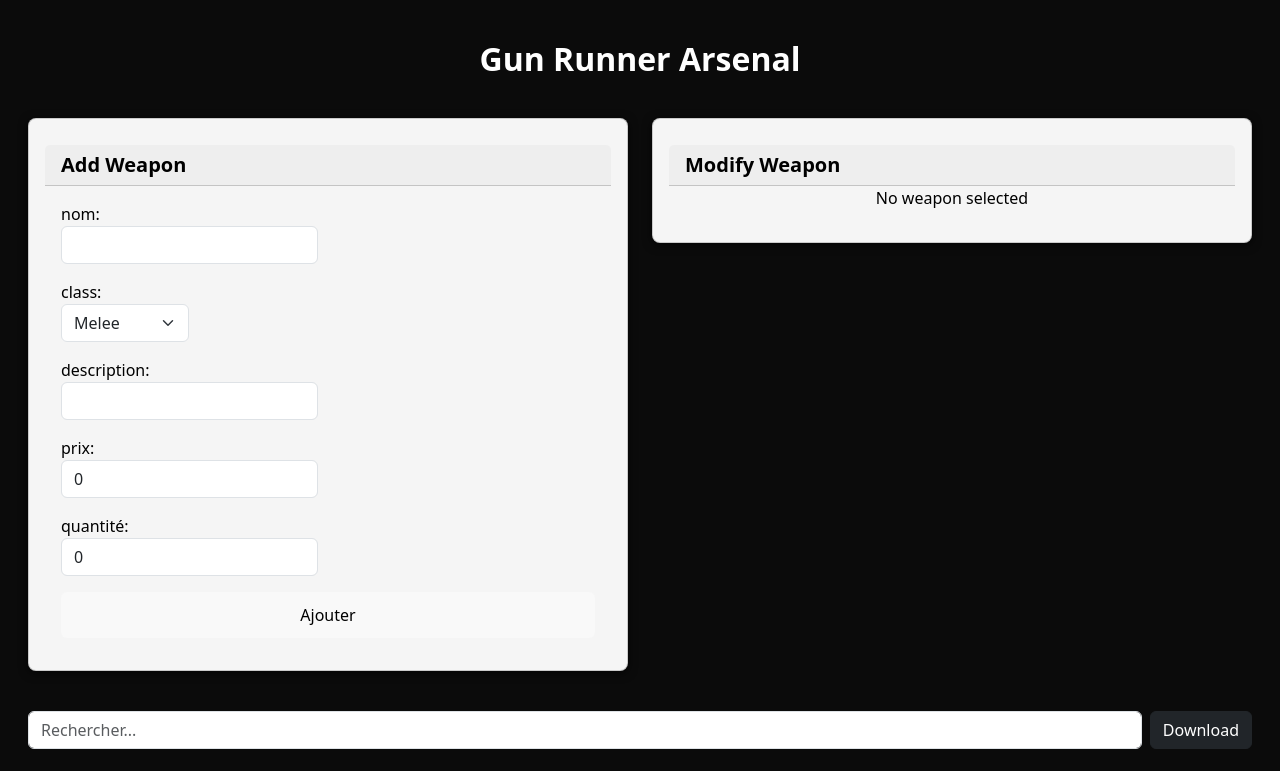
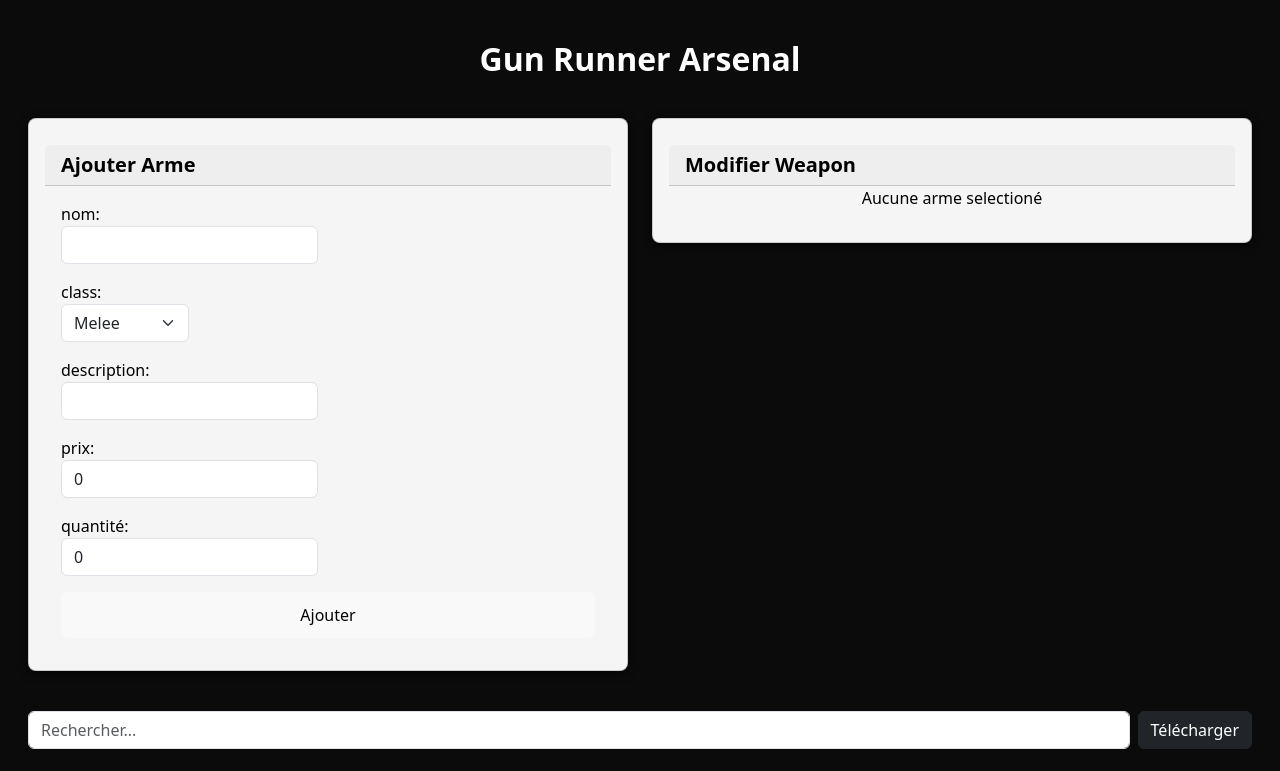
Before and after one commit to Lucassyl/appweb-trpr01, a Vue app: page / in a window 1280 px wide. Shown: the top 771 px of the page. Built offline with nearby package versions, Linux system fonts and the light colour scheme.

Commit message:
Recit 2 + changement text ajouter <=> copier + progression delete

```diff
--- a/src/components/Ajout.vue
+++ b/src/components/Ajout.vue
@@ -3,7 +3,8 @@ import type { Weapon, Classification } from '../scripts/types';
 import { ref } from 'vue';
 
 const text = ref<string>('Ajouter');
-const weapon = defineModel<Weapon>({ required: true });
+const weapon = defineModel<Weapon>('weapon', { required: true });
+const shownText = defineModel<string>('shownText')
 let errorMessage = "";
 
 const emit = defineEmits(['addNewWeapon'])
@@ -24,14 +25,12 @@ const Classification = [
     "Explosives",
     "Melee"
 ]
-
-
 </script>
 
 <template>
     <div class="card h-100 p-3">
         <h5 class="card-header">
-            Add Weapon
+            {{ shownText }} Arme
         </h5>
         <div class="card-body">
             <div class="mb-3">
--- a/src/components/Inventaire.vue
+++ b/src/components/Inventaire.vue
@@ -5,13 +5,23 @@ import Ajout from "./Ajout.vue";
 import Modification from "./Modification.vue";
 import Recherche from "./Recherche.vue";
 import WeaponItem from "./WeaponItem.vue";
+import Popup from "./Popup.vue";
+
+const resetWeaponData = ref<Weapon>({
+    id: 0,
+    name: '',
+    class: 'Melee',
+    description: '',
+    prix: 0,
+    stock: 0,
+})
 
 const weapons = ref<Weapon[]>([
     {
         id: 0,
         name: 'Trongler',
         class: 'Melee',
-        description: 'The Trongler! Fear it!',
+        description: 'The Trongler! Fear it! \n Warning this weapon is none modifiable!',
         prix: 9999,
         stock: 1,
     }
@@ -28,7 +38,7 @@ const shownWeapons = computed(() => {
     )
 });
 
-
+const newWeaponText = ref<string>("Ajouter")
 const newWeaponData = ref<Weapon>({
     id: 0,
     name: '',
@@ -37,6 +47,19 @@ const newWeaponData = ref<Weapon>({
     prix: 0,
     stock: 0,
 });
+
+const addNewWeapon = () => {
+    weapons.value.push({
+        id: Date.now(),
+        name: newWeaponData.value.name,
+        class: newWeaponData.value.class,
+        description: newWeaponData.value.description,
+        prix: newWeaponData.value.prix,
+        stock: newWeaponData.value.stock,
+    });
+    newWeaponData.value = resetWeaponData.value;
+    newWeaponText.value = "Ajouter"
+}
 
 const modifiedWeaponData = ref<Weapon>({
     id: 0,
@@ -47,35 +70,22 @@ const modifiedWeaponData = ref<Weapon>({
     stock: 0,
 })
 
-const addNewWeapon = () => {
-    weapons.value.push({
-    id: Date.now(),
-    name: newWeaponData.value.name,
-    class: newWeaponData.value.class,
-    description: newWeaponData.value.description,
-    prix: newWeaponData.value.prix,
-    stock: newWeaponData.value.stock,
-  });
-  newWeaponData.value.name = "";
-  newWeaponData.value.class = "Melee"
-  newWeaponData.value.description = "";
-  newWeaponData.value.prix = 0;
-  newWeaponData.value.stock = 0;
-}
-
-const modifyWeapon = (weapon: Weapon) => {
-    if(weapon)
+const deleteWeapon = (id: number) => {
+    if(id)
     {
-
+        /*const index = weapons.value.findIndex(modifiedWeapon => modifiedWeapon.id === id);
+        weapons.value.splice(index, 1)*/
     }
 }
 
-const deleteWeapon = (id: number) => {
-    if(id)
-    {
+/*const popupTriggers = ref({
+    buttonTrigger: false
+});
 
-    }
-}
+const TogglePopup = (trigger) => {
+    popupTriggers.value[trigger] = !popupTriggers.value
+    [trigger]
+}*/
 
 const copyWeapon = (weapon: Weapon) => {
     if(weapon)
@@ -84,14 +94,29 @@ const copyWeapon = (weapon: Weapon) => {
         newWeaponData.value.class = weapon.class;
         newWeaponData.value.description = weapon.description;
         newWeaponData.value.prix = weapon.prix;
-        newWeaponData.value.stock = weapon.stock
+        newWeaponData.value.stock = weapon.stock;
+        newWeaponText.value = "Copier";
     }
 }
 
 const editWeapon = (weapon: Weapon) => {
     if(weapon)
     {
+        modifiedWeaponData.value.id = weapon.id;
+        modifiedWeaponData.value.name = weapon.name;
+        modifiedWeaponData.value.class = weapon.class;
+        modifiedWeaponData.value.description = weapon.description;
+        modifiedWeaponData.value.prix = weapon.prix;
+        modifiedWeaponData.value.stock = weapon.stock;
+    }
+}
 
+const modifyWeapon = (weapon: Weapon) => {
+    if(weapon)
+    {
+        const index = weapons.value.findIndex(modifiedWeapon => modifiedWeapon.id === weapon.id);
+        weapons.value[index] = weapon;
+        modifiedWeaponData.value = resetWeaponData.value;
     }
 }
 
@@ -126,7 +151,7 @@ const convertListToCSV = () => {
     -#####-REFERENCE-#####-
     https://developer.mozilla.org/en-US/docs/Web/JavaScript/Reference/Operators/Spread_syntax
     */
-    return [headers.join(","), ...lignes].join("\n")
+    return [headers.join(","), ...lignes].join("\n");
 }
 
 </script>
@@ -141,24 +166,29 @@ const convertListToCSV = () => {
         <div class="row mb-4">
             <!--Add-->
             <div class="col-md-6 mb-3 mb-md-0">
-                <Ajout v-model="newWeaponData" @add-new-weapon="addNewWeapon"/>
+                <Ajout v-model:weapon="newWeaponData" v-model:shownText="newWeaponText" @add-new-weapon="addNewWeapon"/>
             </div>
             <!--Modify-->
             <div class="col-md-6">
                 <Modification v-if="modifiedWeaponData.id !== 0" v-model="modifiedWeaponData" @modify-weapon="modifyWeapon"/>
                 <div v-else class="card p-3">
                     <h5 class="card-header">
-                        Modify Weapon
+                        Modifier Weapon
                     </h5>
-                    <p class="text-center">No weapon selected</p>
+                    <p class="text-center">Aucune arme selectioné</p>
                 </div>
             </div>
         </div>
         <!--Search-->
         <div class="d-flex gap-2 mb-4">
             <Recherche v-model:searchValue="searchValue" class="flex-grow-1"/>
-            <button class="btn btn-dark" @click="download">Download</button>
+            <button class="btn btn-dark" @click="download">Télécharger</button>
         </div>
+        <!--<Popup
+            v-if="popupTriggers.buttonTrigger"
+            :TogglePopup="() => TogglePopup('buttonTrigger')">
+            <h2>Confirmer la suppresion</h2>
+        </Popup>-->
         <div class="row">
             <div class="col">
                 <div class="row g-3">
--- a/src/components/Modification.vue
+++ b/src/components/Modification.vue
@@ -5,18 +5,85 @@ import { ref } from 'vue';
 const text = ref<string>('Modifier');
 const weapon = defineModel<Weapon>({ required: true });
 
-const emit = defineEmits(['modifierWeapon'])
+const emit = defineEmits<{
+    (e: 'modifyWeapon', post: Weapon): void;
+}>();
 const handleClick = (event: MouseEvent) => {
-    emit('modifierWeapon')
+    emit('modifyWeapon', weapon.value)
 }
+
+const Classification = [
+    "Firearm",
+    "Laser",
+    "Plasma",
+    "Explosives",
+    "Melee"
+]
 </script>
 
 <template>
     <div class="card p-3">
         <h5 class="card-header">
-            Modify Weapon
+            Modifier Arme
         </h5>
-        <button @click="handleClick">{{ text }}</button>
+        <div class="card-body">
+            <div class="mb-3">
+                <label>
+                    nom:
+                    <input
+                    class="form-control"
+                    type="text"
+                    v-model="weapon.name"
+                    required
+                    />
+                </label>
+            </div>
+            <div class="mb-3">
+                <label>
+                    class:
+                    <select
+                    class="form-select"
+                    v-model="weapon.class"
+                    >
+                        <option v-for="classValue in Classification" :key="classValue" :value="classValue">{{ classValue }}</option>
+                    </select>
+                </label>
+            </div>
+            <div class="mb-3">
+                <label>
+                    description:
+                    <input
+                    class="form-control"
+                    type="text"
+                    v-model="weapon.description"
+                    required
+                    />
+                </label>
+            </div>
+            <div class="mb-3">
+                <label>
+                    prix:
+                    <input
+                    class="form-control"
+                    type="number"
+                    v-model="weapon.prix"
+                    required
+                    />
+                </label>
+            </div>
+            <div class="mb-3">
+                <label>
+                    quantité:
+                    <input
+                    class="form-control"
+                    type="number"
+                    v-model="weapon.stock"
+                    required
+                    />
+                </label>
+            </div>
+            <button class="w-100" @click="handleClick">{{ text }}</button>
+        </div>
     </div>
 </template>
 
--- /dev/null
+++ b/src/components/Popup.vue
@@ -0,0 +1,8 @@
+<script setup lang="ts">
+</script>
+
+<template>
+</template>
+
+<style scoped>
+</style>
--- a/src/components/WeaponItem.vue
+++ b/src/components/WeaponItem.vue
@@ -61,8 +61,8 @@ const toggleDetail = () => {
 
             </div>
             <div class="d-flex justify-content-between mt-2">
-                <a v-if="!showDetail" @click="toggleDetail" class="text-decoration-none small">Details...</a>
-                <a v-else @click="toggleDetail" class="text-decoration-none small">Show less</a>
+                <a v-if="!showDetail" @click="toggleDetail" class="text-decoration-none small clickable-text" >Details...</a>
+                <a v-else @click="toggleDetail" class="text-decoration-none small clickable-text">Show less</a>
                 <!--
                 Code générer précèdament par ChatGPT et utiliser comme base pour le code en dessous
                 <span class="post.stock > 0
@@ -91,4 +91,8 @@ const toggleDetail = () => {
 </template>
 
 <style scoped>
+.clickable-text {
+  cursor: pointer;
+  transition: color 0.3s;
+}
 </style>
```
